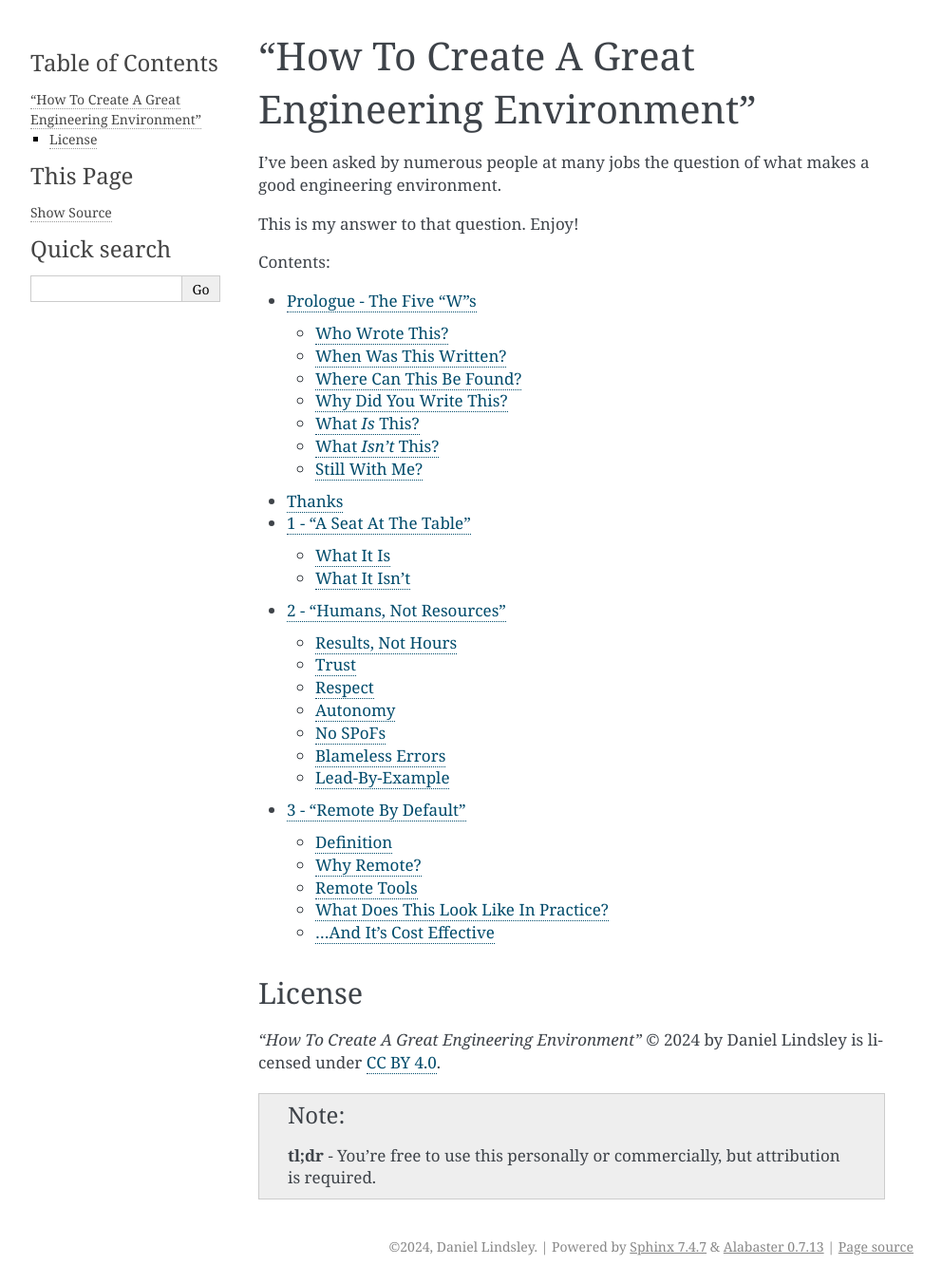
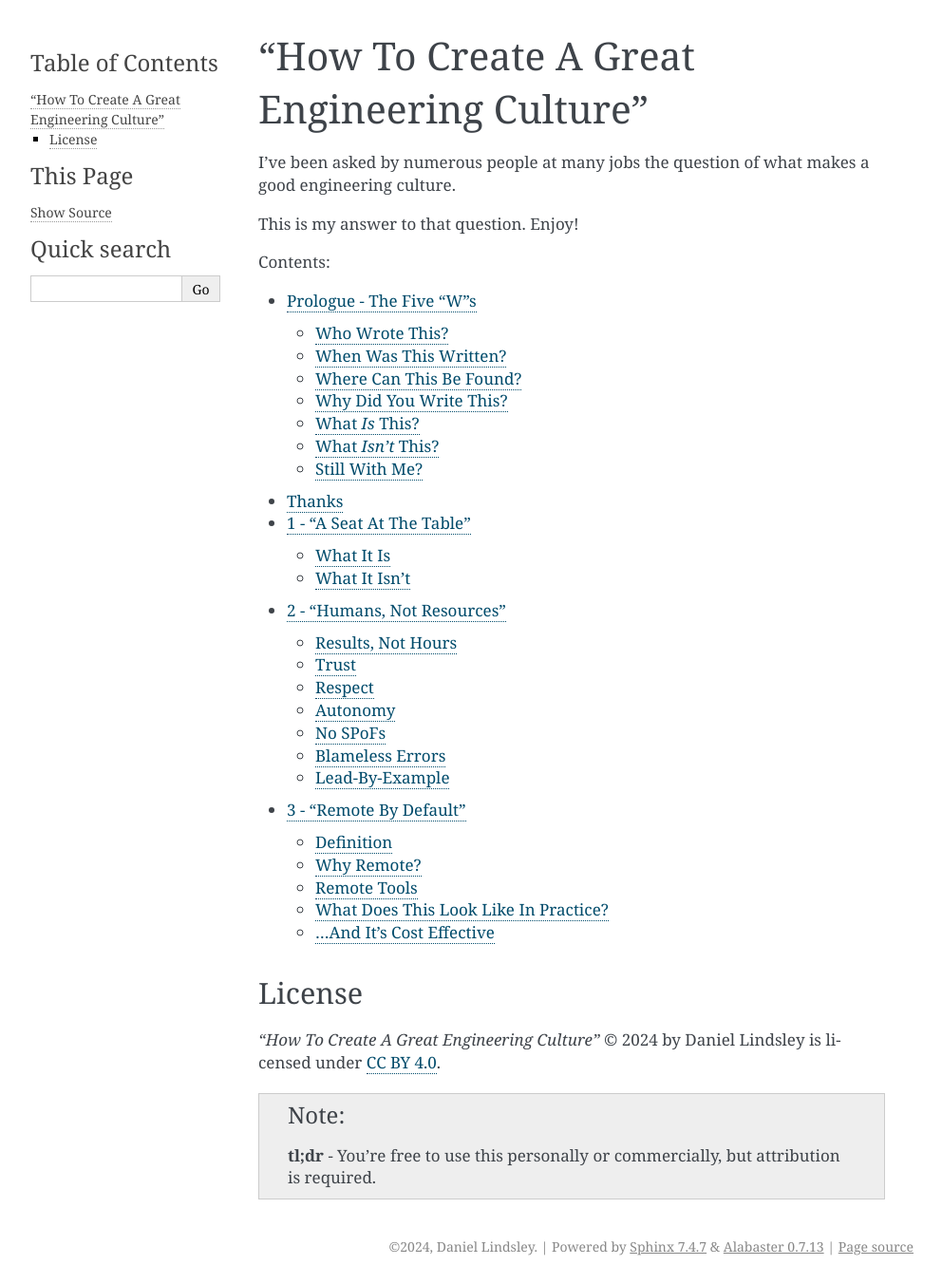
Before and after one commit to toastdriven/greatengculture, a Sphinx documentation site: the page built from docs/index.rst, in a window 1280 px wide. Shown: the whole page at 95% size, without its empty margins (148-1140 px from the left). Built offline with Sphinx 7.4.7, drawn with Linux system fonts in a browser that asks for light colours; pages that are not in the unit, such as notebooks, are missing from menus.

Commit message:
Repo rename.

```diff
--- a/README.md
+++ b/README.md
@@ -1,10 +1,10 @@
-# "How To Create A Great Engineering Environment"
+# "How To Create A Great Engineering Culture"
 
-I've been asked by numerous people at many jobs the question of what makes a good engineering environment.
+I've been asked by numerous people at many jobs the question of what makes a good engineering culture.
 
 This is my answer to that question. Enjoy!
 
-![RtD Build Status](https://readthedocs.org/projects/greatengenv/badge/?version=latest)
+![RtD Build Status](https://readthedocs.org/projects/greatengculture/badge/?version=latest)
 
 
 ## Pre-Requisites
@@ -26,4 +26,4 @@ This is my answer to that question. Enjoy!
 
 ## License
 
-"How To Create A Great Engineering Environment" © 2024 by Daniel Lindsley is licensed under [CC BY 4.0](https://creativecommons.org/licenses/by/4.0/?ref=chooser-v1).
+"How To Create A Great Engineering Culture" © 2024 by Daniel Lindsley is licensed under [CC BY 4.0](https://creativecommons.org/licenses/by/4.0/?ref=chooser-v1).
--- a/docs/conf.py
+++ b/docs/conf.py
@@ -6,23 +6,22 @@
 # -- Project information -----------------------------------------------------
 # https://www.sphinx-doc.org/en/master/usage/configuration.html#project-information
 
-project = 'greatengenv'
-copyright = '2024, Daniel Lindsley'
-author = 'Daniel Lindsley'
-release = '0.1.0'
+project = "greatengculture"
+copyright = "2024, Daniel Lindsley"
+author = "Daniel Lindsley"
+release = "0.1.0"
 
 # -- General configuration ---------------------------------------------------
 # https://www.sphinx-doc.org/en/master/usage/configuration.html#general-configuration
 
 extensions = []
 
-templates_path = ['_templates']
-exclude_patterns = ['_build', 'Thumbs.db', '.DS_Store']
-
+templates_path = ["_templates"]
+exclude_patterns = ["_build", "Thumbs.db", ".DS_Store"]
 
 
 # -- Options for HTML output -------------------------------------------------
 # https://www.sphinx-doc.org/en/master/usage/configuration.html#options-for-html-output
 
-html_theme = 'alabaster'
-html_static_path = ['_static']
+html_theme = "alabaster"
+html_static_path = ["_static"]
--- a/docs/index.rst
+++ b/docs/index.rst
@@ -1,13 +1,13 @@
-.. greatengenv documentation master file, created by
+.. greatengculture documentation master file, created by
    sphinx-quickstart on Wed Dec 25 02:18:32 2024.
    You can adapt this file completely to your liking, but it should at least
    contain the root `toctree` directive.
 
-"How To Create A Great Engineering Environment"
-===============================================
+"How To Create A Great Engineering Culture"
+===========================================
 
 I've been asked by numerous people at many jobs the question of what makes a
-good engineering environment.
+good engineering culture.
 
 This is my answer to that question. Enjoy!
 
@@ -38,7 +38,7 @@ This is my answer to that question. Enjoy!
 License
 -------
 
-*"How To Create A Great Engineering Environment"* © 2024 by Daniel Lindsley
+*"How To Create A Great Engineering Culture"* © 2024 by Daniel Lindsley
 is licensed under
 `CC BY 4.0 <https://creativecommons.org/licenses/by/4.0/?ref=chooser-v1>`_.
 
--- a/pyproject.toml
+++ b/pyproject.toml
@@ -1,5 +1,5 @@
 [project]
-name = "greatengenv"
+name = "greatengculture"
 version = "0.1.0"
 description = "Add your description here"
 readme = "README.md"
```
